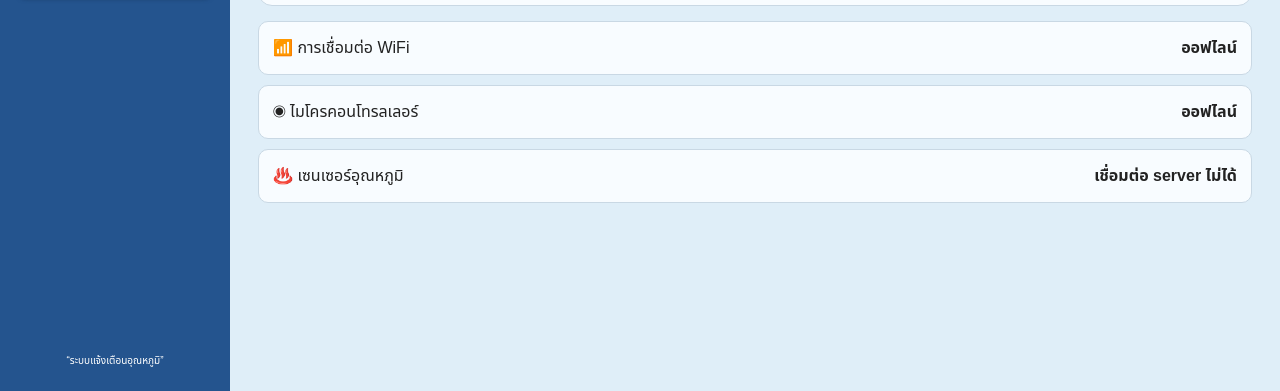
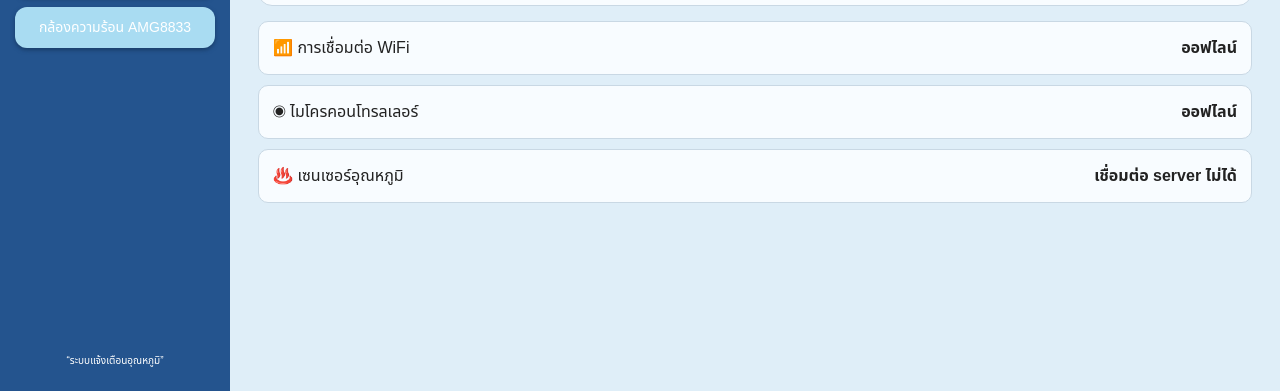
Before and after one commit to KimTanachit/Temperature_alert_web, a website: page temp-monitor-web/public/device.html in a window 1280 px wide. Shown: the part 409-800 px from the top of the page. Drawn offline with nearby package versions, Linux system fonts and the light colour scheme; no server answers.

Commit message:
Update device.html

```diff
--- a/temp-monitor-web/public/device.html
+++ b/temp-monitor-web/public/device.html
@@ -66,7 +66,7 @@
             <a href="about.html">
                 เกี่ยวกับ
             </a>
-        <a class="admin-only" href="servocontrol.html" style="display: none;">ควบคุม Servo</a>
+        <a href="servocontrol.html">กล้องความร้อน AMG8833</a>
 
         </nav>
 
```
